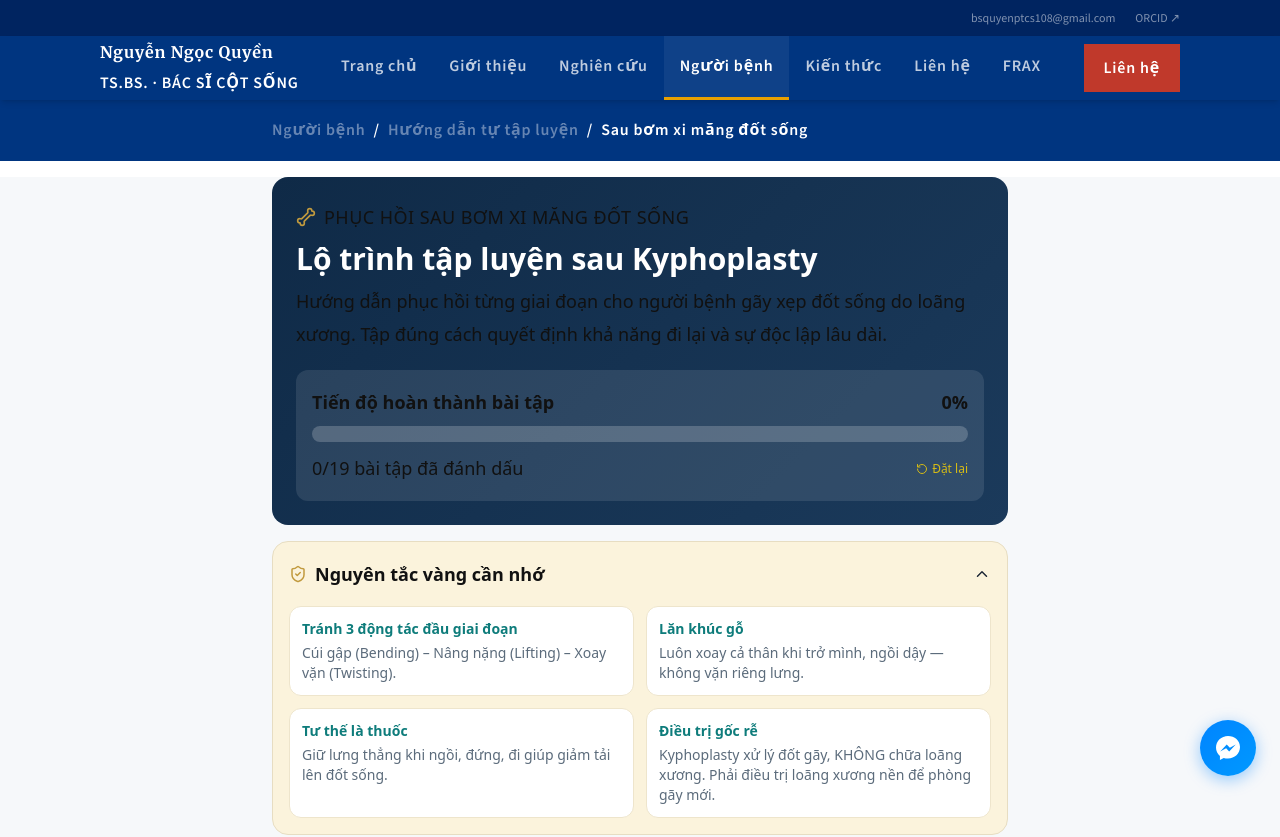
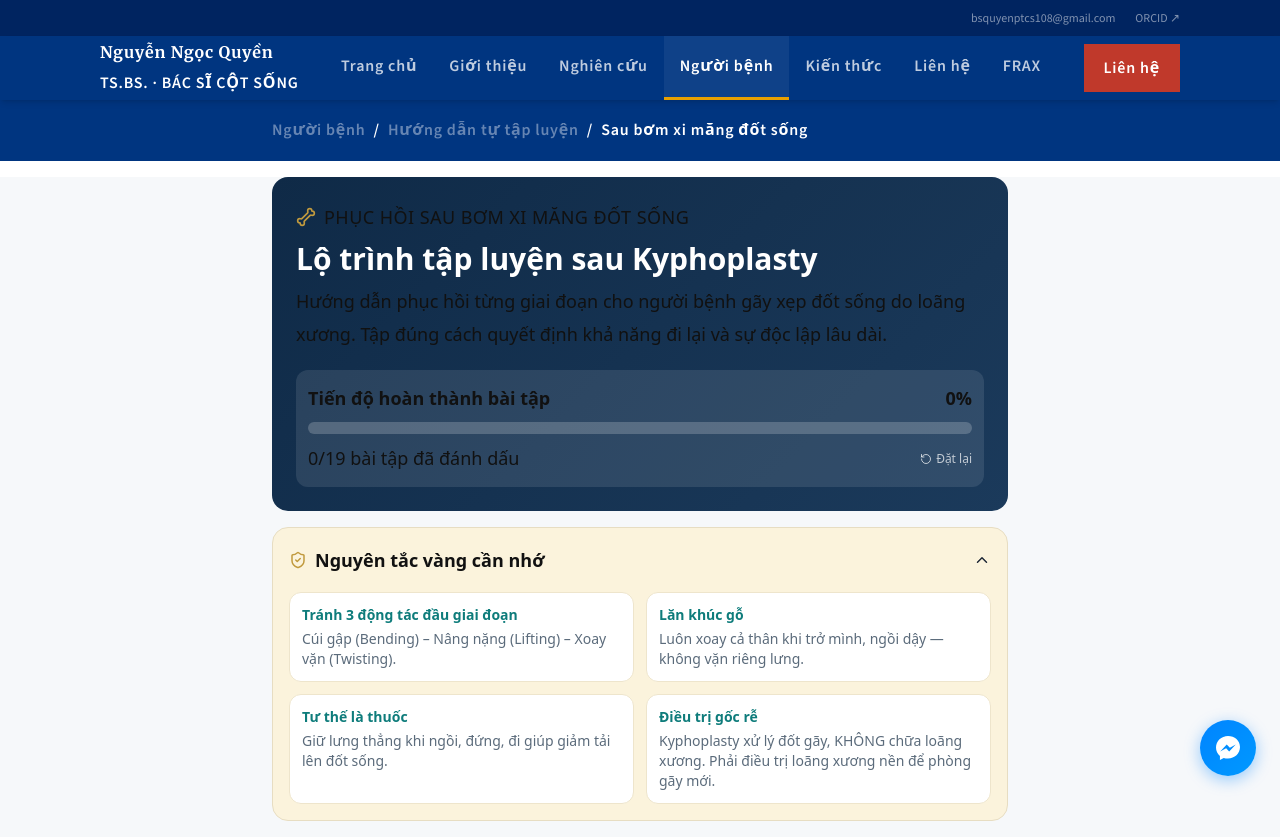
Before and after one commit to Tsquyencotsong-source/bs-quyen-website, a Next.js app: page /education/tu-tap-luyen/sau-bom-xi-mang-dot-song in a window 1280 px wide. Shown: the top 837 px of the page. Built offline with nearby package versions, Linux system fonts and the light colour scheme.

Commit message:
ui: progress box chu trang, so  vang

```diff
--- a/src/components/KyphoRehabApp.tsx
+++ b/src/components/KyphoRehabApp.tsx
@@ -306,17 +306,17 @@ export default function KyphoRehabApp() {
           </p>
 
           {/* Progress */}
-          <div className="mt-5 rounded-xl p-4" style={{ background: "rgba(255,255,255,0.1)" }}>
+          <div className="mt-5 bg-white/10 rounded-xl p-3">
             <div className="flex items-center justify-between text-sm mb-2">
-              <span className="font-semibold" style={{ color: "#FFD700" }}>Tiến độ hoàn thành bài tập</span>
-              <span className="font-bold text-lg" style={{ color: "#FFD700" }}>{pct}%</span>
+              <span className="font-semibold text-white">Tiến độ hoàn thành bài tập</span>
+              <span className="font-bold text-white" style={{ color: C.gold }}>{pct}%</span>
             </div>
-            <div className="h-4 rounded-full overflow-hidden" style={{ background: "rgba(255,255,255,0.2)" }}>
-              <div className="h-full rounded-full transition-all duration-500" style={{ width: `${pct}%`, background: "#FFD700" }} />
+            <div className="h-3 rounded-full bg-white/20 overflow-hidden">
+              <div className="h-full rounded-full transition-all duration-500" style={{ width: `${pct}%`, background: C.gold }} />
             </div>
-            <div className="flex items-center justify-between mt-2.5 text-xs font-medium" style={{ color: "#FFD700" }}>
+            <div className="flex items-center justify-between mt-2 text-xs text-white/70">
               <span>{completed}/{allEx.length} bài tập đã đánh dấu</span>
-              <button onClick={resetAll} className="flex items-center gap-1 opacity-80 hover:opacity-100 transition-opacity">
+              <button onClick={resetAll} className="flex items-center gap-1 hover:text-white transition-colors">
                 <RotateCcw size={12} /> Đặt lại
               </button>
             </div>
```
Also changed, not shown: 1 other file (tests, documents, lock files or other folders).
